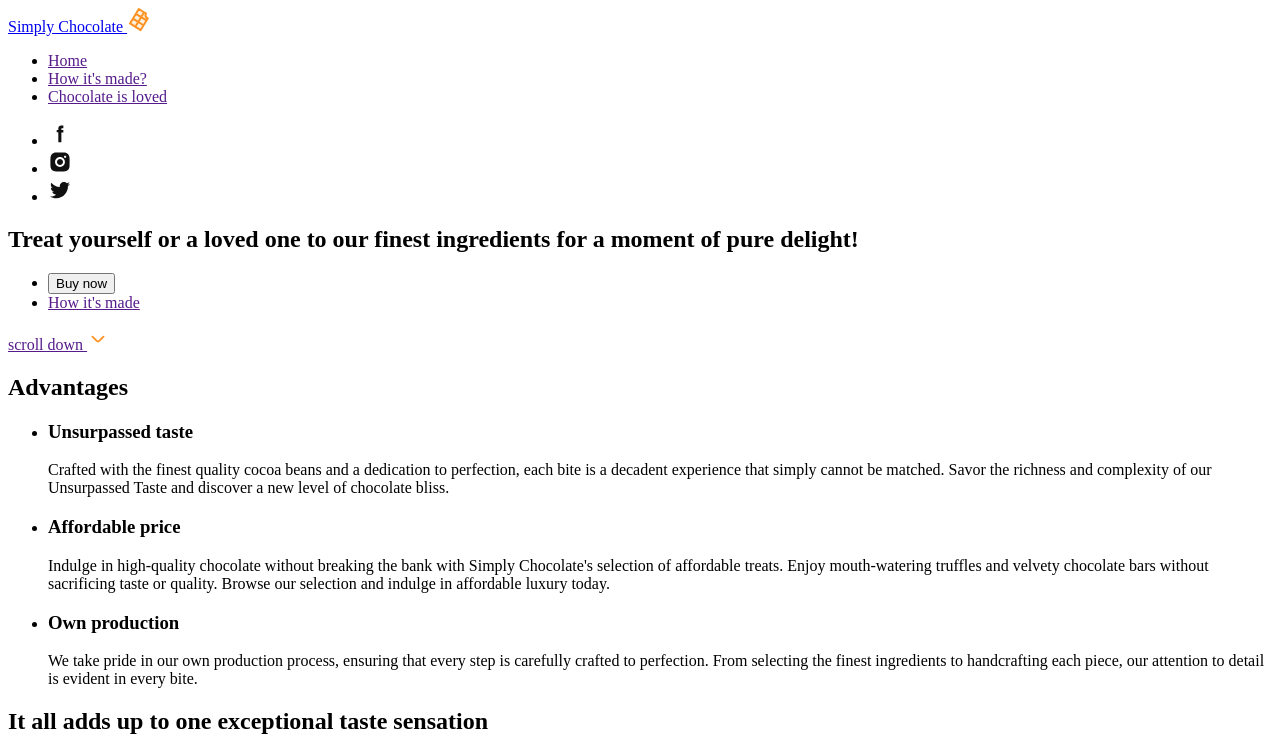
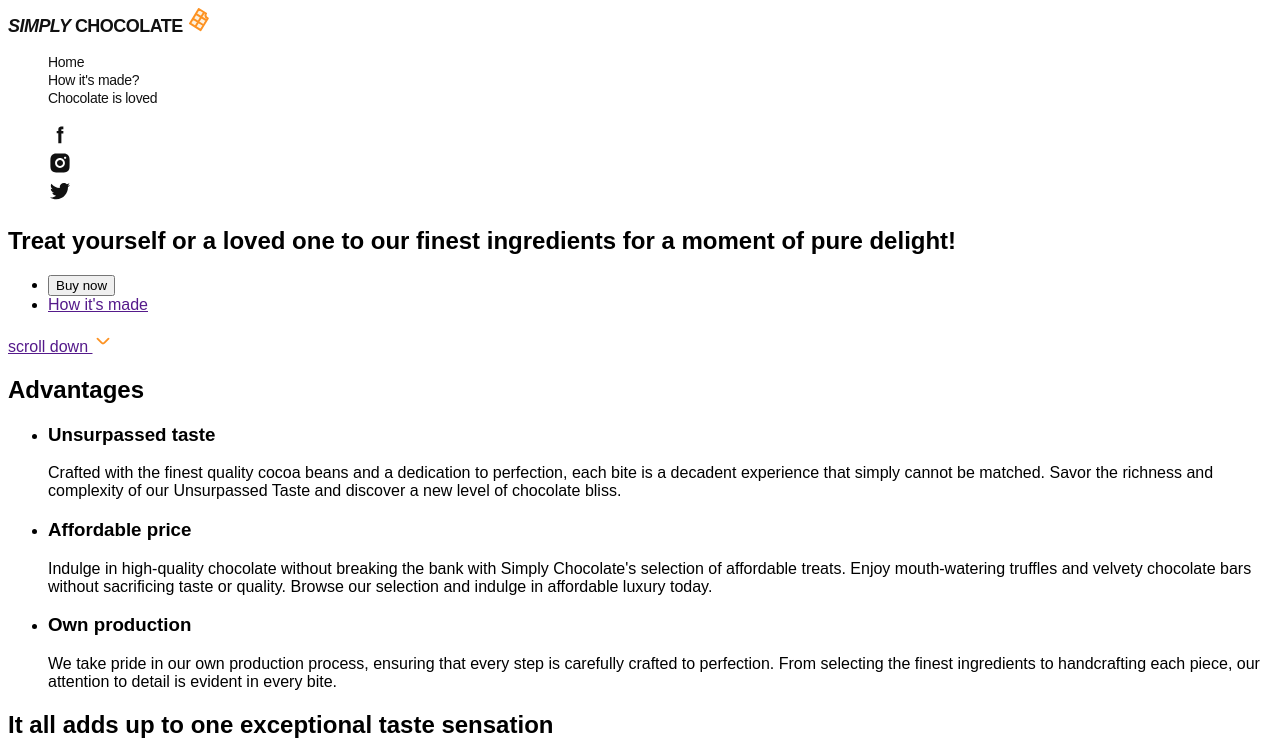
Before and after one commit to IYuliia/simply-chocolate, a plain HTML site: page index.html in a window 1280 px wide. Shown: the top 752 px of the page. Drawn offline with Linux system fonts and the light colour scheme.

Commit message:
added css folder and started adding styles

```diff
--- /dev/null
+++ b/css/styles.css
@@ -0,0 +1,48 @@
+:root {
+  --primary-color: #111111;
+  --secondary-color: #ffffff;
+  --accent-color: #fd9222;
+}
+
+.list {
+  list-style-type: none;
+}
+
+.link {
+  text-decoration: none;
+}
+
+button {
+  cursor: pointer;
+}
+
+body {
+  font-family: "Montserrat", sans-serif;
+}
+
+/* HEADER */
+.page-logo {
+  font-size: 18px;
+  font-weight: 700;
+  line-height: 1.11;
+  letter-spacing: -0.54px;
+  text-transform: uppercase;
+  color: var(--primary-color);
+}
+
+.logo-text-italic {
+  font-style: italic;
+}
+
+.menu-link {
+  font-size: 14px;
+  font-weight: 500;
+  line-height: 1.14;
+  letter-spacing: -0.28px;
+  color: var(--primary-color);
+}
+
+.menu-link:hover,
+.menu-link:focus {
+  color: var(--accent-color);
+}
--- a/index.html
+++ b/index.html
@@ -5,48 +5,58 @@
     <meta http-equiv="X-UA-Compatible" content="IE=edge" />
     <meta name="viewport" content="width=device-width, initial-scale=1.0" />
     <title>Simply Chocolate</title>
+    <link rel="stylesheet" href="./css/styles.css" />
   </head>
   <body>
-    <header>
-      <nav>
-        <a href="./index.html"
-          >Simply Chocolate
-          <img src="./images/logo.svg" alt="logo icon" width="24" height="24" />
+    <header class="page-header">
+      <nav class="page-nav">
+        <a class="page-logo link" href="./index.html">
+          <span class="logo-text-italic">simply</span> chocolate
+          <img
+            class="logo-icon"
+            src="./images/logo.svg"
+            alt="logo icon"
+            width="24"
+            height="24"
+          />
         </a>
-        <ul>
-          <li>
-            <a href="">Home</a>
+        <ul class="menu list">
+          <li class="menu-item">
+            <a class="menu-link link" href="./index.html">Home</a>
           </li>
-          <li>
-            <a href="">How it's made?</a>
+          <li class="menu-item">
+            <a class="menu-link link" href="#how-it's-made">How it's made?</a>
           </li>
-          <li>
-            <a href="">Chocolate is loved</a>
+          <li class="menu-item">
+            <a class="menu-link link" href="#reviews">Chocolate is loved</a>
           </li>
         </ul>
       </nav>
-      <ul>
-        <li>
-          <a href="" target="_blank"
+      <ul class="social-list list">
+        <li class="social-list-item">
+          <a class="social-list-link" href="" target="_blank"
             ><img
+              class="social-list-icon"
               src="./images/socials/facebook.svg"
               alt="facebook icon"
               width="24"
               height="24"
           /></a>
         </li>
-        <li>
-          <a href="" target="_blank"
+        <li class="social-list-item">
+          <a class="social-list-link" href="" target="_blank"
             ><img
+              class="social-list-icon"
               src="./images/socials/instagram.svg"
               alt="instagram icon"
               width="24"
               height="24"
           /></a>
         </li>
-        <li>
-          <a href="" target="_blank"
+        <li class="social-list-item">
+          <a class="social-list-link" href="" target="_blank"
             ><img
+              class="social-list-icon"
               src="./images/socials/twitter.svg"
               alt="twitter icon"
               width="24"
@@ -180,7 +190,7 @@
           </li>
         </ul>
       </section>
-      <section>
+      <section id="how-it's-made">
         <h2>How it's made?</h2>
         <img
           src="./images/how-it's-made/image1.jpg"
@@ -335,7 +345,7 @@
           </li>
         </ul>
       </section>
-      <section>
+      <section id="reviews">
         <h2>Chocolate is loved</h2>
         <ul>
           <li>
```
Also changed, not shown: 3 other files.
